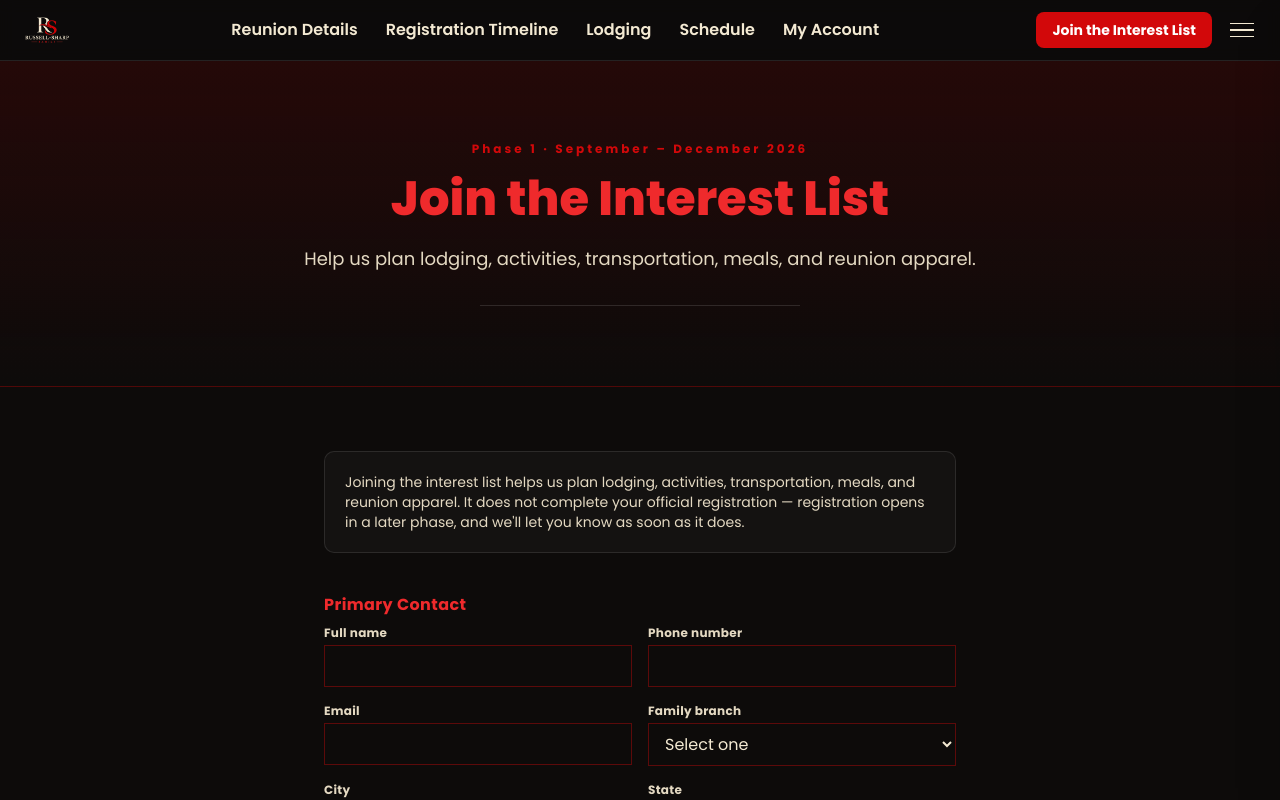
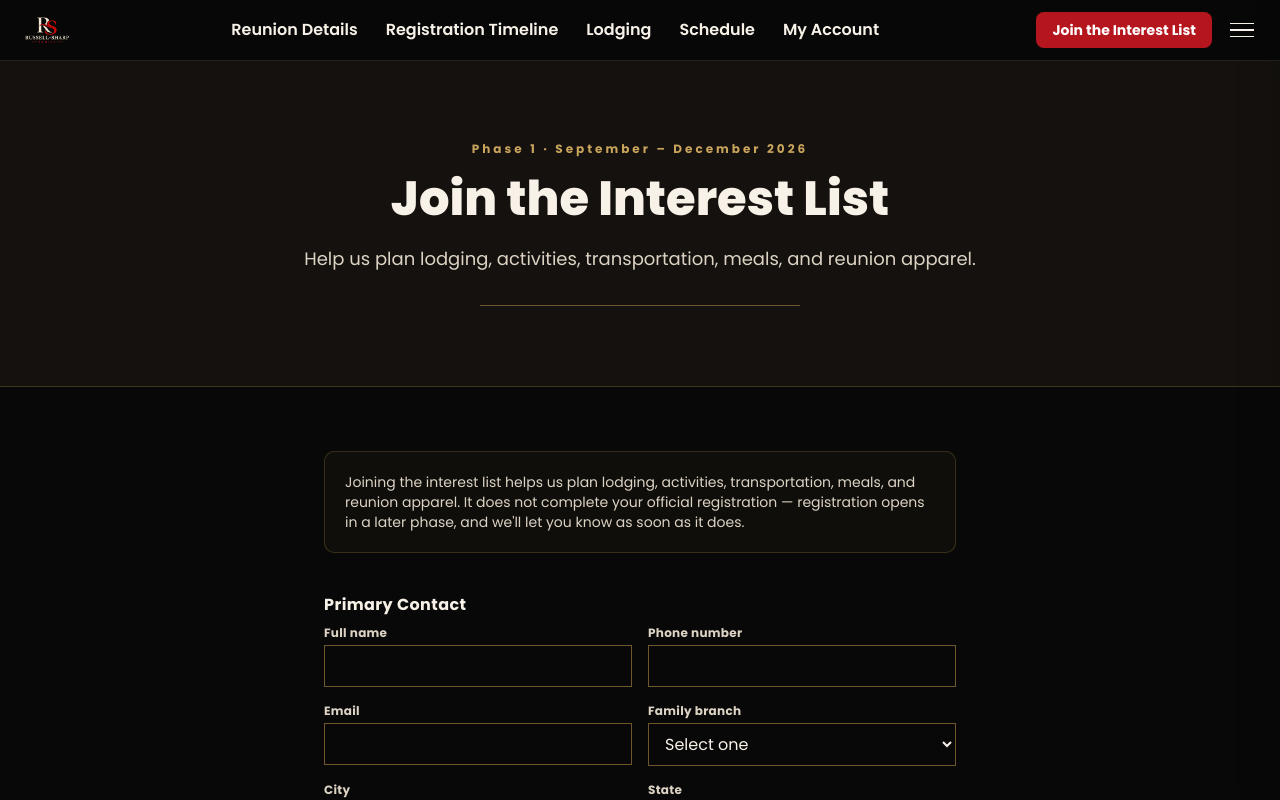
Before and after one commit to monica853/russell-sharp-reunion, a Next.js app: page /interest-list in a window 1280 px wide. Shown: the top 800 px of the page. Built offline with nearby package versions, Linux system fonts and the light colour scheme.

Commit message:
Add logo, favicon, and sharing image

```diff
--- a/src/app/globals.css
+++ b/src/app/globals.css
@@ -2,23 +2,28 @@
 @import "tailwindcss";
 
 :root {
-  --ink: #0d0b0a;
-  --ink-soft: #171310;
-  --pearl: #f3e9d2;
-  --pearl-dim: #e4d9c2;
+  --ink: #080808;
+  --ink-soft: #14110e;
+  --pearl: #f7f1e7;
+  --pearl-dim: #ddd3c4;
+  --muted: #8f887e;
 
-  /* Brand red, pulled directly from the family logo — this is the site's
-     one accent color, used everywhere the old gold/deco system used to be. */
-  --accent: #d2080a;
-  --accent-bright: #ef2a2c;
-  --accent-dark: #8f0507;
+  /* Gold — reserved for labels, accent lines, and borders. Never used for
+     large blocks of text or backgrounds. */
+  --gold: #c9a45c;
+  --gold-dark: #6f572d;
 
-  /* Kept as aliases so every existing component (buttons, cards, dividers)
-     that referenced "gold" now renders in the new brand red automatically. */
-  --gold: var(--accent);
-  --gold-bright: var(--accent-bright);
-  --oxblood: var(--accent-dark);
-  --oxblood-deep: #5c0304;
+  /* Red — reserved strictly for buttons and the logo. Not used for
+     headings, labels, or decorative accents elsewhere. */
+  --accent: #b5161e;
+  --accent-bright: #d01c26;
+  --accent-dark: #7a0f14;
+
+  /* Kept as aliases so existing components (error text, "remove" links,
+     old heading classes) resolve to the right color from the new palette. */
+  --gold-bright: var(--pearl);
+  --oxblood: var(--accent);
+  --oxblood-deep: var(--ink-soft);
 
   --font-display: 'Poppins', sans-serif;
   --font-heading: 'Poppins', sans-serif;
@@ -64,13 +69,13 @@ body {
 
 .deco-rule {
   height: 1px;
-  background: rgba(255, 255, 255, 0.12);
+  background: var(--gold-dark);
 }
 
 .deco-diamond {
   width: 7px;
   height: 7px;
-  background: var(--accent);
+  background: var(--gold);
   border-radius: 999px;
   display: inline-block;
 }
@@ -79,7 +84,8 @@ body {
 .chevron-divider {
   width: 100%;
   height: 1px;
-  background: rgba(255, 255, 255, 0.1);
+  background: var(--gold-dark);
+  opacity: 0.5;
 }
 
 .btn-deco,
@@ -126,8 +132,8 @@ body {
 }
 
 .card-plaque {
-  background: rgba(255, 255, 255, 0.03);
-  border: 1px solid rgba(255, 255, 255, 0.1);
+  background: rgba(201, 164, 92, 0.04);
+  border: 1px solid rgba(111, 87, 45, 0.45);
   border-radius: 10px;
 }
 
@@ -141,8 +147,8 @@ input, select, textarea {
   font-size: 0.75rem;
   font-weight: 700;
   letter-spacing: 0.1em;
-  color: var(--accent-bright);
-  border: 1.5px solid var(--accent);
+  color: var(--gold);
+  border: 1.5px solid var(--gold);
   border-radius: 4px;
   padding: 0.2rem 0.6rem;
 }
--- a/src/app/my-invoice/page.tsx
+++ b/src/app/my-invoice/page.tsx
@@ -16,7 +16,7 @@ type Invoice = {
 };
 
 const inputClass =
-  "w-full bg-transparent border border-[var(--gold)]/40 focus:border-[var(--gold)] focus:outline-none px-3 py-2 text-[var(--pearl)]";
+  "w-full bg-transparent border border-[var(--gold-dark)] focus:border-[var(--gold)] focus:outline-none px-3 py-2 text-[var(--pearl)]";
 const labelClass = "block text-xs tracking-wide text-[var(--pearl-dim)] mb-1 font-heading";
 
 export default function MyInvoicePage() {
--- a/src/app/page.tsx
+++ b/src/app/page.tsx
@@ -41,7 +41,7 @@ function SectionGrid({ items }: { items: SectionLink[] }) {
         const Icon = s.icon;
         return (
           <Link key={s.href} href={s.href} className="group flex items-start gap-4 py-3">
-            <Icon className="w-5 h-5 mt-1 text-[var(--accent-bright)] shrink-0" strokeWidth={1.5} />
+            <Icon className="w-5 h-5 mt-1 text-[var(--gold)] shrink-0" strokeWidth={1.5} />
             <div>
               <p className="font-semibold text-[var(--pearl)] group-hover:text-white transition-colors">
                 {s.title}
@@ -59,7 +59,7 @@ export default function Home() {
   return (
     <div>
       {/* Hero — Atlanta skyline stays fixed behind the content as it scrolls */}
-      <section className="relative min-h-[85vh] sm:min-h-screen bg-[url('/images/atlanta-skyline.png')] bg-cover bg-center bg-fixed flex flex-col justify-center overflow-hidden">
+      <section className="relative min-h-[85vh] sm:min-h-screen bg-[url('/images/atlanta-skyline.png')] bg-cover bg-right sm:bg-center bg-fixed flex flex-col justify-center overflow-hidden">
         <div className="absolute inset-0 bg-gradient-to-r from-[var(--ink)] via-[var(--ink)]/85 to-[var(--ink)]/40" />
         <div className="absolute inset-0 bg-gradient-to-t from-[var(--ink)] via-transparent to-[var(--ink)]/30" />
 
@@ -88,7 +88,7 @@ export default function Home() {
             </p>
           </div>
 
-          <div className="min-w-0 bg-black/50 backdrop-blur-sm border border-white/10 rounded-2xl p-6 sm:p-8 flex flex-wrap lg:flex-nowrap lg:flex-col gap-x-10 gap-y-7 lg:gap-8 lg:items-end lg:text-right">
+          <div className="min-w-0 bg-black/50 backdrop-blur-sm border border-[var(--gold-dark)]/40 rounded-2xl p-6 sm:p-8 flex flex-wrap lg:flex-nowrap lg:flex-col gap-x-10 gap-y-7 lg:gap-8 lg:items-end lg:text-right">
             <div>
               <span className="tag-label">WHEN</span>
               <p className="text-2xl sm:text-3xl font-bold text-white mt-2">Sept 3&#8211;5</p>
@@ -112,7 +112,7 @@ export default function Home() {
 
       {/* Save the Date artwork */}
       <section className="mx-auto max-w-5xl px-5 py-20 grid md:grid-cols-2 gap-10 items-center">
-        <div className="border border-white/10 rounded-lg overflow-hidden">
+        <div className="border border-[var(--gold-dark)]/40 rounded-lg overflow-hidden">
           <Image
             src="/images/save-the-date.png"
             alt="Save the Date — Russell–Sharp Family Reunion, Atlanta, Georgia, September 3–5, 2027"
@@ -136,7 +136,7 @@ export default function Home() {
         </div>
       </section>
 
-      <div className="h-px bg-white/10 max-w-5xl mx-auto" />
+      <div className="h-px bg-[var(--gold-dark)]/40 max-w-5xl mx-auto" />
 
       {/* Section overview */}
       <section className="mx-auto max-w-3xl px-5 py-20">
@@ -149,18 +149,18 @@ export default function Home() {
 
         <div className="space-y-10">
           <div>
-            <p className="text-xs tracking-[0.15em] text-[var(--accent-bright)] font-semibold mb-4">REUNION 2027</p>
+            <p className="text-xs tracking-[0.15em] text-[var(--gold)] font-semibold mb-4">REUNION 2027</p>
             <SectionGrid items={REUNION_SECTIONS} />
           </div>
-          <div className="h-px bg-white/10" />
+          <div className="h-px bg-[var(--gold-dark)]/40" />
           <div>
-            <p className="text-xs tracking-[0.15em] text-[var(--accent-bright)] font-semibold mb-4">FAMILY</p>
+            <p className="text-xs tracking-[0.15em] text-[var(--gold)] font-semibold mb-4">FAMILY</p>
             <SectionGrid items={FAMILY_SECTIONS} />
           </div>
         </div>
       </section>
 
-      <div className="h-px bg-white/10 max-w-3xl mx-auto" />
+      <div className="h-px bg-[var(--gold-dark)]/40 max-w-3xl mx-auto" />
 
       {/* Timeline preview */}
       <section className="mx-auto max-w-3xl px-5 py-20">
@@ -171,11 +171,11 @@ export default function Home() {
           {TIMELINE.map((t, i) => (
             <li key={i} className="flex gap-4">
               <div className="flex flex-col items-center pt-1">
-                <span className="w-3 h-3 rounded-full bg-[var(--accent)] mt-1" />
-                {i < TIMELINE.length - 1 && <span className="w-px flex-1 bg-white/15 mt-2" />}
+                <span className="w-3 h-3 rounded-full bg-[var(--gold)] mt-1" />
+                {i < TIMELINE.length - 1 && <span className="w-px flex-1 bg-[var(--gold-dark)]/40 mt-2" />}
               </div>
               <div className="pb-2">
-                <p className="text-sm tracking-wide text-[var(--accent-bright)] font-bold">{t.when}</p>
+                <p className="text-sm tracking-wide text-[var(--gold)] font-bold">{t.when}</p>
                 <p className="font-semibold text-lg text-[var(--pearl)] mt-1">{t.title}</p>
                 <p className="text-base text-[var(--pearl-dim)] mt-1">{t.body}</p>
               </div>
--- a/src/components/ContactForm.tsx
+++ b/src/components/ContactForm.tsx
@@ -3,7 +3,7 @@
 import { useState } from "react";
 
 const inputClass =
-  "w-full bg-transparent border border-[var(--gold)]/40 focus:border-[var(--gold)] focus:outline-none px-3 py-2 text-[var(--pearl)]";
+  "w-full bg-transparent border border-[var(--gold-dark)] focus:border-[var(--gold)] focus:outline-none px-3 py-2 text-[var(--pearl)]";
 const labelClass = "block text-xs tracking-wide text-[var(--pearl-dim)] mb-1 font-heading";
 
 export default function ContactForm() {
--- a/src/components/InterestForm.tsx
+++ b/src/components/InterestForm.tsx
@@ -17,7 +17,7 @@ function emptyMember(): Member {
 }
 
 const inputClass =
-  "w-full bg-transparent border border-[var(--gold)]/40 focus:border-[var(--gold)] focus:outline-none px-3 py-2 text-[var(--pearl)] placeholder:text-[var(--pearl-dim)]/50";
+  "w-full bg-transparent border border-[var(--gold-dark)] focus:border-[var(--gold)] focus:outline-none px-3 py-2 text-[var(--pearl)] placeholder:text-[var(--muted)]";
 const labelClass = "block text-xs tracking-wide text-[var(--pearl-dim)] mb-1 font-heading";
 
 export default function InterestForm() {
--- a/src/components/Navbar.tsx
+++ b/src/components/Navbar.tsx
@@ -138,7 +138,7 @@ export default function Navbar() {
 
           {DRAWER_GROUPS.map((group) => (
             <div key={group.label}>
-              <p className="text-xs tracking-[0.15em] text-[var(--accent-bright)] font-semibold mb-3">
+              <p className="text-xs tracking-[0.15em] text-[var(--gold)] font-semibold mb-3">
                 {group.label.toUpperCase()}
               </p>
               <div className="flex flex-col gap-3 pl-1">
--- a/src/components/PageHero.tsx
+++ b/src/components/PageHero.tsx
@@ -8,7 +8,7 @@ export default function PageHero({
   subtitle?: string;
 }) {
   return (
-    <section className="relative border-b border-[var(--gold)]/25 bg-gradient-to-b from-[var(--oxblood-deep)]/30 to-transparent">
+    <section className="relative border-b border-[var(--gold)]/25 bg-[var(--ink-soft)]">
       <div className="mx-auto max-w-4xl px-5 py-16 sm:py-20 text-center">
         {eyebrow && (
           <p className="font-heading text-[var(--gold)] text-xs tracking-[0.25em] mb-3">
--- a/src/components/RegisterForm.tsx
+++ b/src/components/RegisterForm.tsx
@@ -16,7 +16,7 @@ const AGE_GROUPS = Object.keys(RATES);
 const SHIRT_SIZES = ["Youth S", "Youth M", "Youth L", "Adult S", "Adult M", "Adult L", "Adult XL", "Adult 2XL", "Adult 3XL"];
 
 const inputClass =
-  "w-full bg-transparent border border-[var(--gold)]/40 focus:border-[var(--gold)] focus:outline-none px-3 py-2 text-[var(--pearl)] placeholder:text-[var(--pearl-dim)]/50";
+  "w-full bg-transparent border border-[var(--gold-dark)] focus:border-[var(--gold)] focus:outline-none px-3 py-2 text-[var(--pearl)] placeholder:text-[var(--muted)]";
 const labelClass = "block text-xs tracking-wide text-[var(--pearl-dim)] mb-1 font-heading";
 
 function emptyAttendee(): Attendee {
--- a/src/components/SubmitGatheringForm.tsx
+++ b/src/components/SubmitGatheringForm.tsx
@@ -3,7 +3,7 @@
 import { useState } from "react";
 
 const inputClass =
-  "w-full bg-transparent border border-[var(--gold)]/40 focus:border-[var(--gold)] focus:outline-none px-3 py-2 text-[var(--pearl)] placeholder:text-[var(--pearl-dim)]/50";
+  "w-full bg-transparent border border-[var(--gold-dark)] focus:border-[var(--gold)] focus:outline-none px-3 py-2 text-[var(--pearl)] placeholder:text-[var(--muted)]";
 const labelClass = "block text-xs tracking-wide text-[var(--pearl-dim)] mb-1 font-heading";
 
 export default function SubmitGatheringForm() {
```
